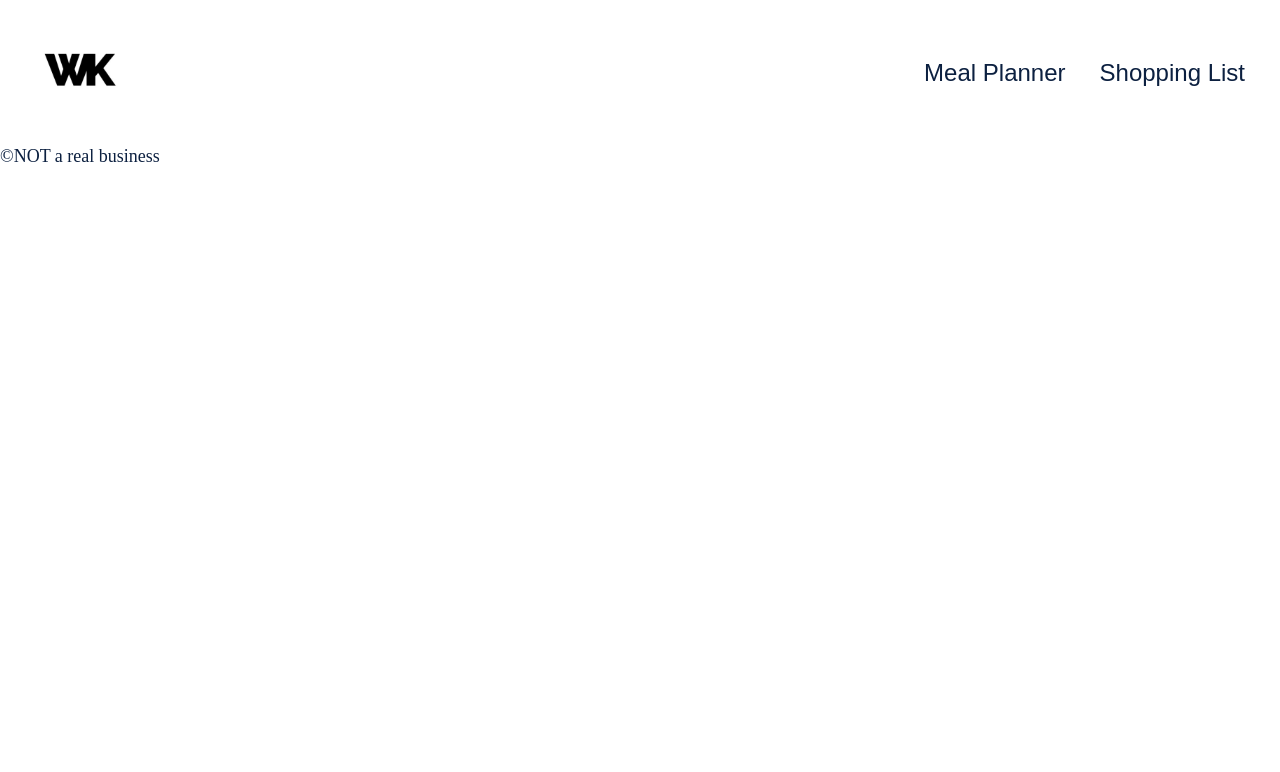
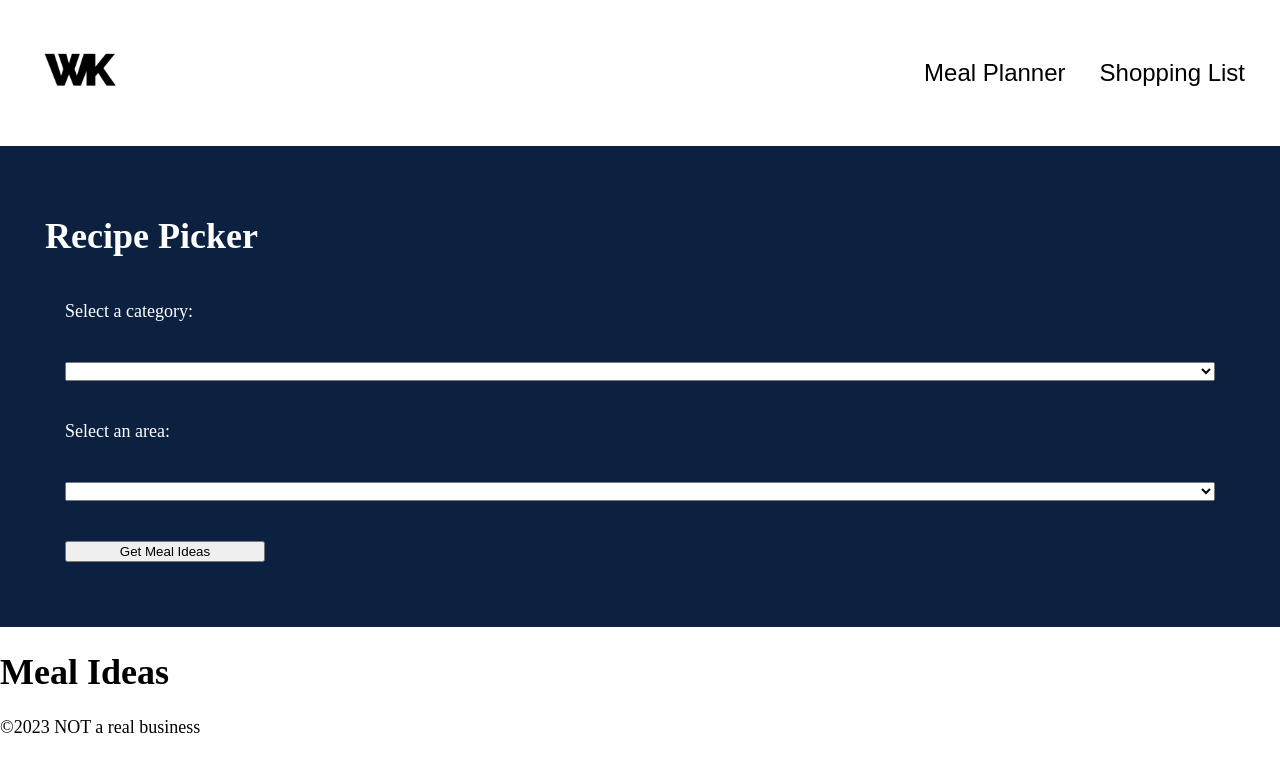
Before and after one commit to keelw/meal-planner, a website built with Vite: page src/index.html in a window 1280 px wide. Built offline with nearby package versions, Linux system fonts and the light colour scheme.

Commit message:
meal-plan initial set up complete

```diff
--- a/src/css/style.css
+++ b/src/css/style.css
@@ -7,7 +7,7 @@
     --secondary-color: #ffffff;
     --tertiary-color: #a4b8c4;
     --light-grey: #adafc5;
-    --dark-grey: #0c2040;
+    --dark-blue: #0c2040;
 
     /* sizes */
     --font-base: 18px;
@@ -58,3 +58,26 @@
     align-items: center;
     margin: 25px;
   }
+
+/************* For Hero ************/
+  .hero {
+    color: white;
+    font-family: Arial Narrow Bold;
+    background-color: var(--dark-blue);
+    padding: 45px;
+  }
+
+/************ For Form ************/
+#meal-picker {
+    display: flex;
+    flex-direction: column;
+}
+
+#meal-picker > * {
+    margin: 20px;
+}
+
+#meal-picker button {
+    width: 200px;
+    margin: 20px
+}
--- a/src/index.html
+++ b/src/index.html
@@ -17,8 +17,25 @@
       </ul>
     </header>
     <main class="divider">
+      <div class="hero">
+        <h1>Recipe Picker</h1>
+        <form id="meal-picker">
+          <label for="category">Select a category:</label>
+          <select id="category" name="category">
 
+          </select>
+
+          <label for="area">Select an area:</label>
+          <select id="area" name="area">
+
+          </select>
+          <button type="submit" value="submit">Get Meal Ideas</button>
+        </form>
+      </div>
+      <div id="ideas">
+        <h1>Meal Ideas</h1>
+      </div>
     </main>
-    <footer>&copy;NOT a real business</footer>
+    <footer>&copy;2023 NOT a real business</footer>
   </body>
 </html>
```
